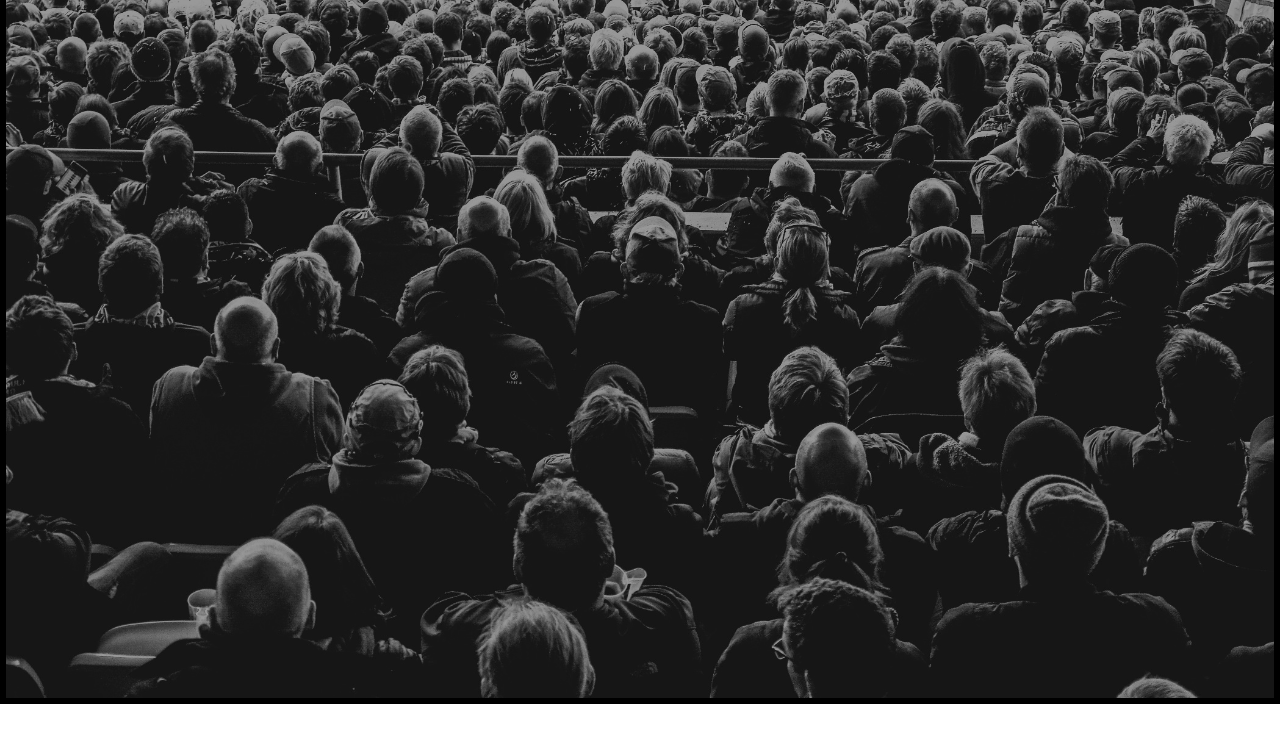
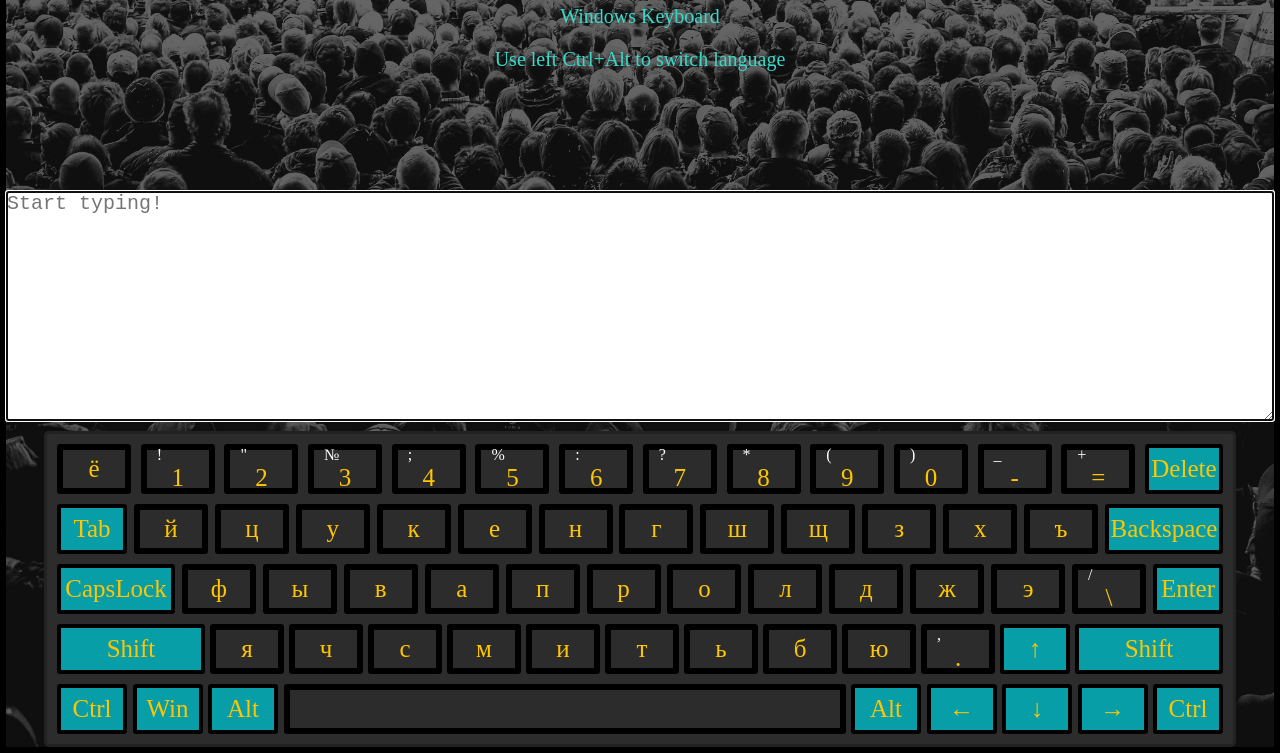
Before and after one commit to Denfi92/Virtual-keyboard, a website built with webpack: page src/index.html in a window 1280 px wide. Shown: the part 108-861 px from the top of the page. Before the commit the page ends 812 px from the top, so only its background shows below. Built offline with nearby package versions, Linux system fonts and the light colour scheme.

Commit message:
feat: add keyboard and keys

```diff
--- a/src/index.js
+++ b/src/index.js
@@ -8,7 +8,7 @@ const keyboardKeys = [
   ['Backquote', 'Digit1', 'Digit2', 'Digit3', 'Digit4', 'Digit5', 'Digit6', 'Digit7', 'Digit8', 'Digit9', 'Digit0', 'Minus', 'Equal', 'Delete'],
   ['Tab', 'KeyQ', 'KeyW', 'KeyE', 'KeyR', 'KeyT', 'KeyY', 'KeyU', 'KeyI', 'KeyO', 'KeyP', 'BracketLeft', 'BracketRight', 'Backspace'],
   ['CapsLock', 'KeyA', 'KeyS', 'KeyD', 'KeyF', 'KeyG', 'KeyH', 'KeyJ', 'KeyK', 'KeyL', 'Semicolon', 'Quote', 'Backslash', 'Enter'],
-  ['ShiftLeft', 'KeyZ', 'KeyX', 'KeyC', 'KeyV', 'KeyB', 'KeyN', 'KeyM', 'Comma', 'Period', 'Slash', 'IntlBackslash', 'ArrowUp', 'ShiftRight'],
+  ['ShiftLeft', 'KeyZ', 'KeyX', 'KeyC', 'KeyV', 'KeyB', 'KeyN', 'KeyM', 'Comma', 'Period', 'Slash', 'ArrowUp', 'ShiftRight'],
   ['ControlLeft', 'Win', 'AltLeft', 'Space', 'AltRight', 'ArrowLeft', 'ArrowDown', 'ArrowRight', 'ControlRight'],
 ];
 
@@ -17,5 +17,50 @@ const wrapper = document.querySelector('.wrapper');
 create('h1', 'title', wrapper, 'Virtual Keyboard');
 create('p', 'subtitle', wrapper, 'Windows Keyboard');
 
+function get(name, value = null) {
+  return JSON.parse(window.localStorage.getItem(name) || value);
+}
+
+function set(name, value) {
+  window.localStorage.setItem(name, JSON.stringify(value));
+}
 class Keyboard {
+  constructor() {
+    this.isCaps = false;
+  }
+
+  draw(langType) {
+    this.keyBase = language[langType];
+    this.textarea = create('textarea', 'textarea', wrapper);
+    this.textarea.setAttribute('placeholder', 'Start typing!');
+    this.textarea.setAttribute('rows', '10');
+    this.textarea.setAttribute('cols', '50');
+    create('p', 'hint', wrapper, 'Use left Ctrl+Alt to switch language');
+    wrapper.append(this.textarea);
+    this.textarea.focus();
+    this.keyboard = create('div', 'keyboard', wrapper);
+    this.keyboard.setAttribute('data-language', langType);
+    return this;
+  }
+
+  createKeyboard() {
+    this.keys = [];
+    keyboardKeys.forEach((row) => {
+      const keyboardRow = create('div', 'keyboard-row', this.keyboard);
+      row.forEach((code) => {
+        const newKey = this.keyBase.find((key) => key.code === code);
+        const keyBtn = new Key(newKey);
+        this.keys.push(keyBtn);
+        keyboardRow.append(keyBtn.div);
+      });
+      this.keyboard.append(keyboardRow);
+    });
+    document.addEventListener('keydown', this.keyPress);
+    document.addEventListener('keyup', this.keyPress);
+    this.keyboard.onmousedown = this.mouseEvent;
+    this.keyboard.onmouseup = this.mouseEvent;
+  }
 }
+
+const lang = get('Lang', '"ru"');
+new Keyboard(keyboardKeys).draw(lang).createKeyboard();
--- a/src/script/keys.js
+++ b/src/script/keys.js
@@ -9,16 +9,16 @@ export default class Key {
     this.code = code;
     this.keycode = keycode;
     this.div = create('div', 'keyboard-key');
-    if (shift && shift.match(/[^a-zA-Zа-яА-ЯёЁ0-9]/)) {
-      this.sub = create('div', 'sub', this.div, shift);
-    } else {
-      this.sub = create('div', 'sub', this.div, '');
-    }
-    this.letter = create('div', 'letter', this.div, small);
     this.isFnKey = Boolean(small.match(/Ctrl|↑|↓|→|←|Alt|Shift|Tab|Back|Del|Enter|Caps|Win/));
     if (this.isFnKey) {
-      this.letter.classList.add('fn-key');
-      this.letter.dataset.isFnKey = 'true';
+      this.div.classList.add('fn-key');
     }
+    this.div.dataset.key = this.keycode;
+    if (shift && shift.match(/[^a-zA-Zа-яА-ЯёЁ0-9]/)) {
+      this.sup = create('div', 'sup', this.div, shift);
+    } else {
+      this.sup = create('div', 'sup', this.div, '');
+    }
+    this.char = create('div', 'char', this.div, small);
   }
 }
--- a/src/styles/scss.scss
+++ b/src/styles/scss.scss
@@ -4,7 +4,7 @@
 }
 
 html {
-  background: url('../assets/background.jpg') bottom center;
+  background: url('../assets/background.jpg') center;
   background-size: cover;
   color: #ffc600;
 }
@@ -12,10 +12,102 @@ html {
 .wrapper {
   max-width: 1280px;
   margin: auto;
+  padding-top: 50px;
   border: .4rem solid black;
-  background: rgba(0,0,0,0.4);
+  background: rgba(0,0,0,0.6);
   display: flex;
   align-items: center;
   flex-direction: column;
-  min-height: 100vh;
 }
+
+.title {
+  font-size: 32px;
+  margin-bottom: 20px;
+}
+
+.subtitle {
+  margin-bottom: 20px;
+  font-size: 20px;
+  color:#39d9c9;
+}
+
+.hint {
+  font-size: 20px;
+  color:#39d9c9;
+}
+
+.textarea {
+  width: 100%;
+  height: 230px;
+  box-sizing: border-box;
+  font-size: 20px;
+  margin-top: 120px;
+  margin-bottom: 10px;
+}
+
+.keyboard {
+  display: flex;
+  flex-direction: column;
+  justify-content: space-between;
+  gap: 10px;
+  align-content: center;
+  padding: 10px;
+  position: relative;
+  background: #2c2c2c;
+  border-radius: 5px;
+  border: 3px solid #222;
+  &-row {
+    display: flex;
+    justify-content: space-between;
+    gap: 5px;
+    height: 50px;
+  }
+  &-key {
+    display: flex;
+    cursor: pointer;
+    border-radius: 3px;
+    flex-direction: column;
+    justify-content: center;
+    border: .4rem solid black;
+    width: 62px;
+    transition: all .07s ease;
+  }
+}
+
+.fn-key {
+  background-color: #089ea8;
+  border: 4px solid #000000;
+}
+
+.sup {
+  color: #ffffff;
+  padding-left: 10px;
+}
+
+.char {
+  font-size: 25px;
+  text-align: center;
+}
+
+.pressing {
+  transform: scale(1.1);
+  border-color: #ffc600;
+  box-shadow: 0 0 1rem #ffc600;
+}
+
+[data-key="8"],
+[data-key="0"] {
+  width: 110px;
+}
+
+[data-key="16"] {
+  width: 140px;
+}
+
+[data-key="46"] {
+  width: 70px;
+}
+
+[data-key="32"] {
+  width: 550px;
+}
```
Also changed, not shown: .eslintrc.js, src/styles/scss.css, 1 other file.
